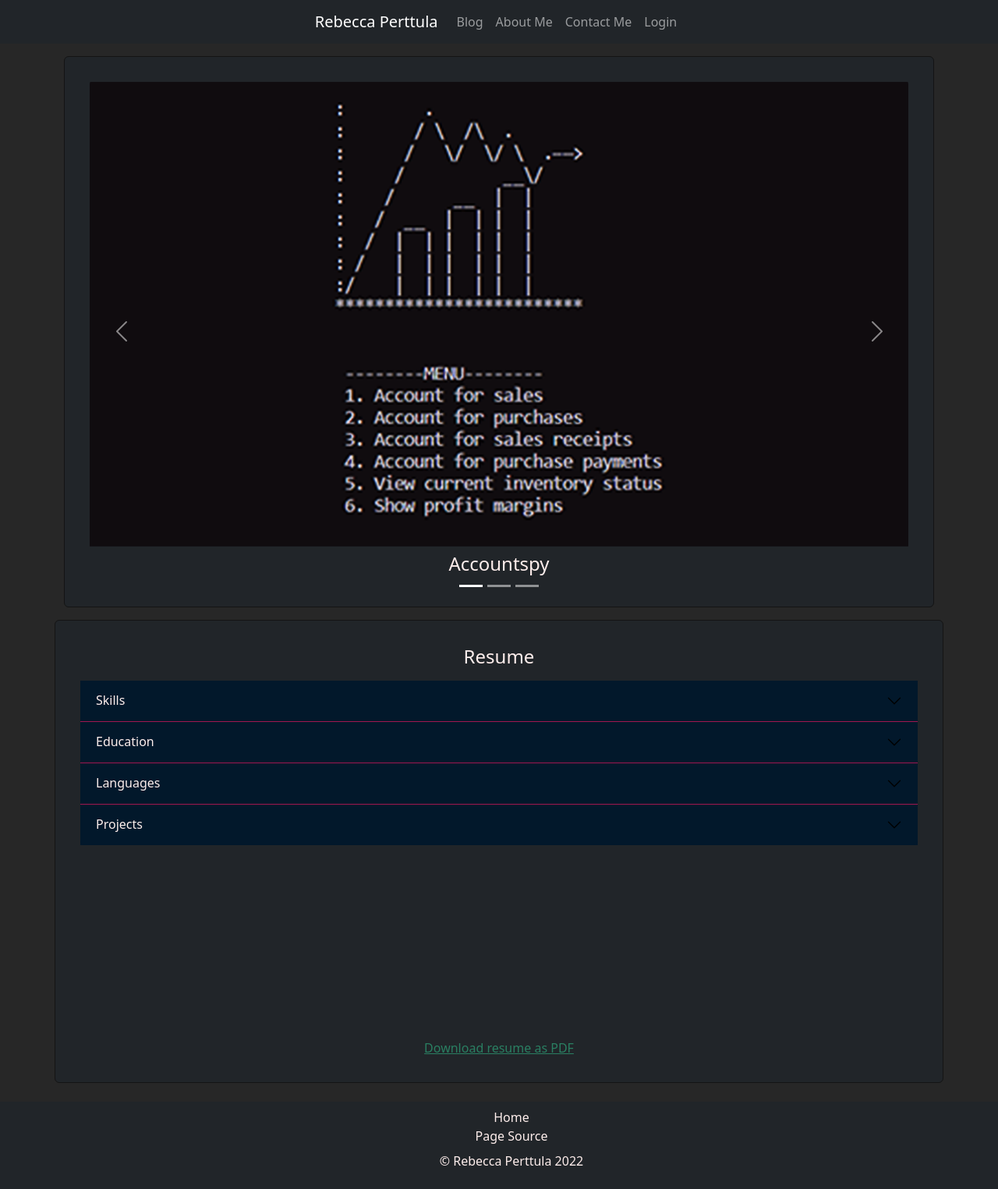
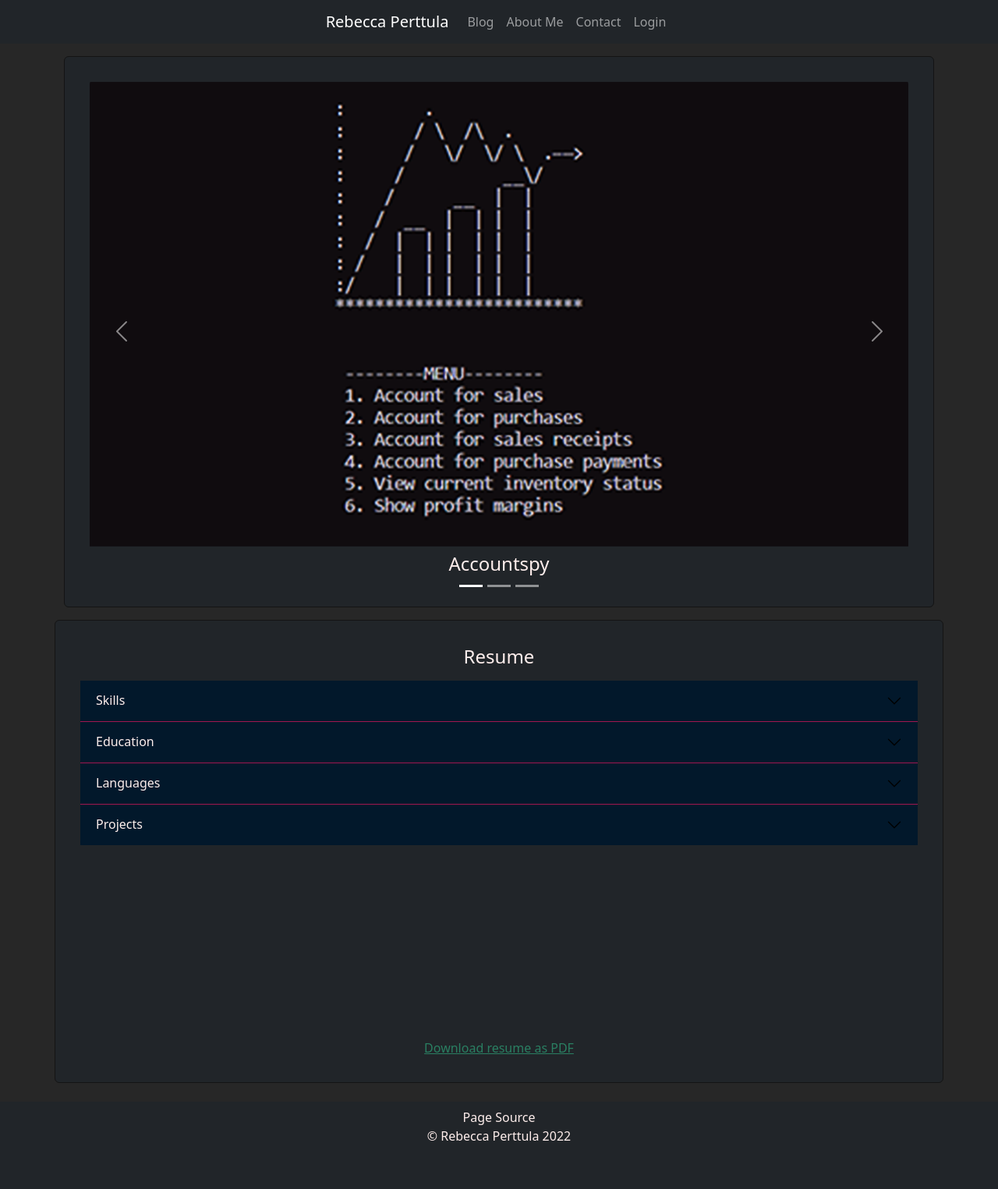
Before and after one commit to beccauwu/about-me, a Django app: template home/templates/pages/home.html in a window 1280 px wide. Shown: the whole page at 78% size. After the commit the page ends 1463 px from the top, so only its background shows below. Run offline with Django 3.2, Linux system fonts and the light colour scheme; the template is opened without the code that fills it, so the values that code supplies are empty; some libraries are stand-ins or nearby versions; grey boxes are pictures that could not be loaded.

Commit message:
💄 remove home link from footer

```diff
--- a/about_me/templates/base.html
+++ b/about_me/templates/base.html
@@ -30,7 +30,7 @@
                                 <a class="nav-link" href="#about">About Me</a>
                             </li>
                             <li class="nav-item">
-                                <a class="nav-link" href="{% url 'contact' %}">Contact Me</a>
+                                <a class="nav-link" href="{% url 'contact' %}">Contact</a>
                             </li>
                             <li class="nav-item">
                                 {% block authLink %}
@@ -63,20 +63,14 @@
     <footer>
         <nav class="navbar navbar-expand navbar-dark bg-dark static-bottom">
             <div class="container-fluid">
-                <div class="container mx-auto text-center">
-                    <ul>
-                        <li class="nav-item row">
-                            <a class="nav-link fw-light" href="#">Home</a>
-                        </li>
-                        <li class="nav-item row">
-                            <a class="nav-link fw-light" href="https://github.com/beccauwu/about-me">Page Source <span
-                                    class="visually-hidden">(current)</span></a>
-                        </li>
-                        <li class="nav-item row mt-2">
+                <div class="container wi-fc mx-auto text-center">
+                        <div class="nav-item row">
+                            <a class="nav-link fw-light" href="https://github.com/beccauwu/about-me">Page Source</a>
+                        </div>
+                        <div class="nav-item row">
                             <a class="nav-link fw-light" href="https://github.com/beccauwu/about-me/blob/master/LICENSE">©
                                 Rebecca Perttula 2022</a>
-                        </li>
-                    </ul>
+                        </div>
                 </div>
             </div>
         </nav>
--- a/contact/templates/contact.html
+++ b/contact/templates/contact.html
@@ -3,7 +3,7 @@
 {% block title %}Contact{% endblock %}
 {% block content %}
 <div class="container my-4">
-    <div class="row mb-4 mx-2" id="contact">
+    <!-- <div class="row mb-4 mx-2" id="contact">
         <div class="card card-body bg-dark mx-auto">
             <div class="card-body row gy-2 gx-2 text-center">
                 <h2 class="card-title">Contact info:</h2>
@@ -21,7 +21,7 @@
                 </a>
             </div>
         </div>
-    </div>
+    </div> -->
     <div class="row mx-2">
         <div class="card card-body bg-dark mx-auto">
             <div class="card-body">
--- a/contact/urls.py
+++ b/contact/urls.py
@@ -2,5 +2,5 @@ from django.urls import path
 from . import views
 
 urlpatterns = [
-    path("contact", views.contact, name="contact"),
+    path("", views.contact, name="contact"),
 ]
```
Also changed, not shown: contact/views.py (line endings or trailing spaces).
